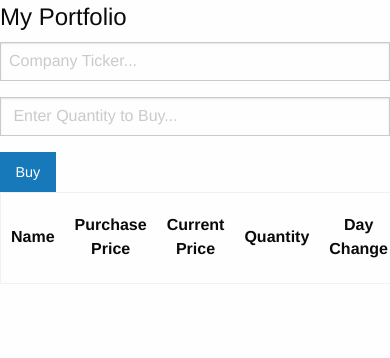
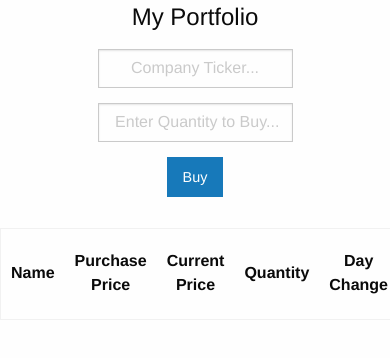
Before and after one commit to MatthewReuther/MyStockPortfolio, a website: page index.html in a window 390 px wide. Shown: the top 358 px of the page. Drawn offline with nearby package versions, Linux system fonts and the light colour scheme.

Commit message:
centered main-user-input div and made it more responsive

```diff
--- a/assets/css/main.css
+++ b/assets/css/main.css
@@ -1,6 +1,12 @@
+.main-user-input-wrapper {
+  text-align: center;
+  margin-bottom: 15px;
+}
 
-#buyStocks {
-margin: auto;
+#tickerName, #stockQty {
+  width: 50%;
+  text-align: center;
+  margin: 15px auto;
 }
 
 .table {
--- a/index.html
+++ b/index.html
@@ -4,16 +4,19 @@
     <link rel="stylesheet" href="bower_components/foundation/css/foundation.min.css">
     <link rel="stylesheet" href="assets/css/main.css">
     <title>Track Your Portfolio</title>
-  </head>
-  <body>
-   <div class="wrapper">
-    <h1>My Portfolio</h1>
-    <div class="input_wrapper">
-      <input type="text" placeholder="Company Ticker..." id="stockName" class="stock_input">
-      <input type="text" placeholder=" Enter Quantity to Buy..." id="stockQty" class="stock_input">
+
+    <div class="main-user-input-wrapper">
+      <h1>My Portfolio</h1>
+        <div class="user_inputs">
+          <input type="text" placeholder="Company Ticker..." id="tickerName">
+          <input type="text" placeholder=" Enter Quantity to Buy..." id="stockQty">
+        </div>
       <input type="submit" value="Buy" id="buyStocks" class="button">
     </div>
-  </div>
+
+  </head>
+
+  <body>
     <table class="table">
       <tr>
         <th>Name</th>
@@ -28,4 +31,5 @@
       </tbody>
     </table>
   </body>
+
 </html>
```
